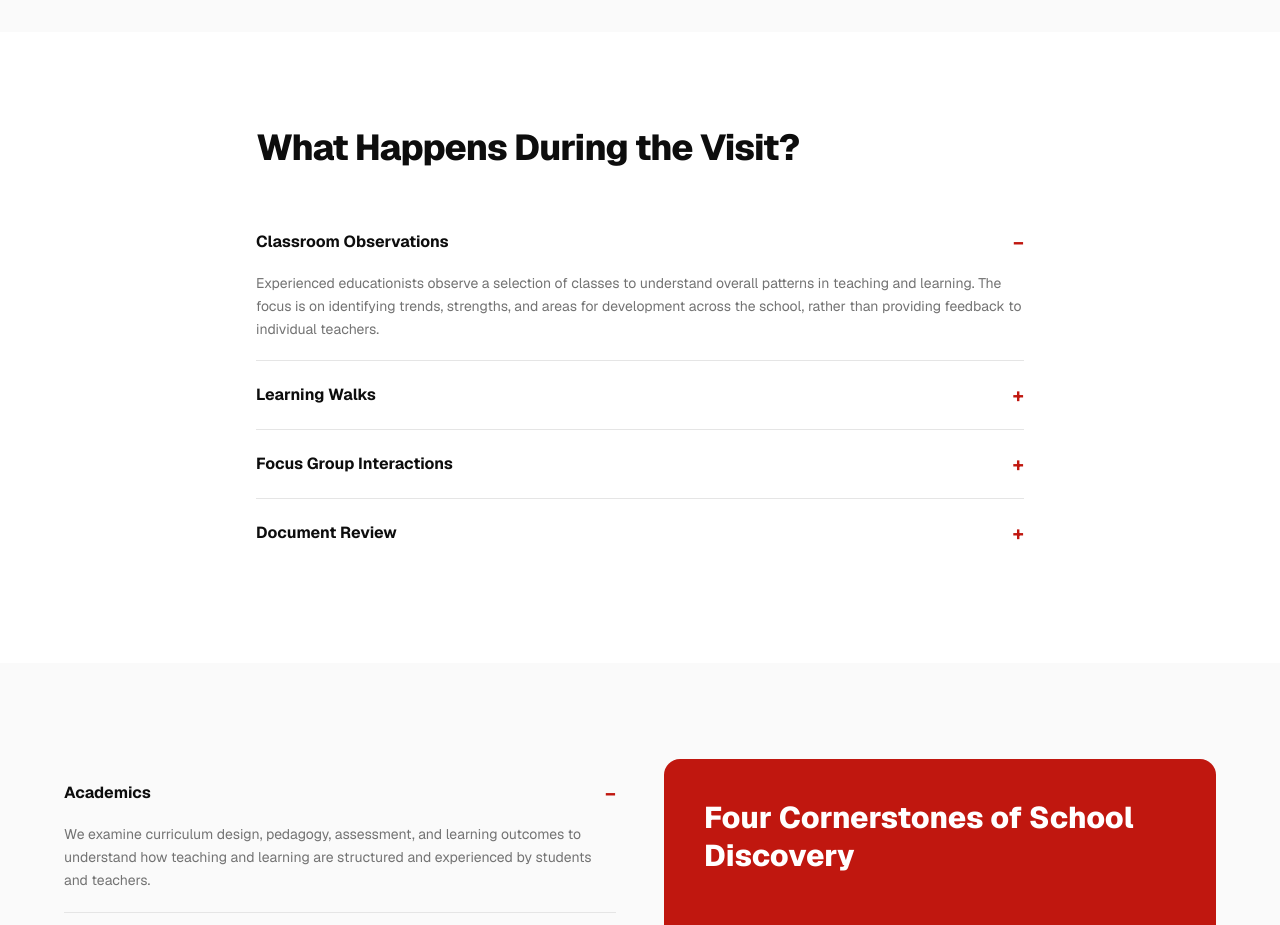
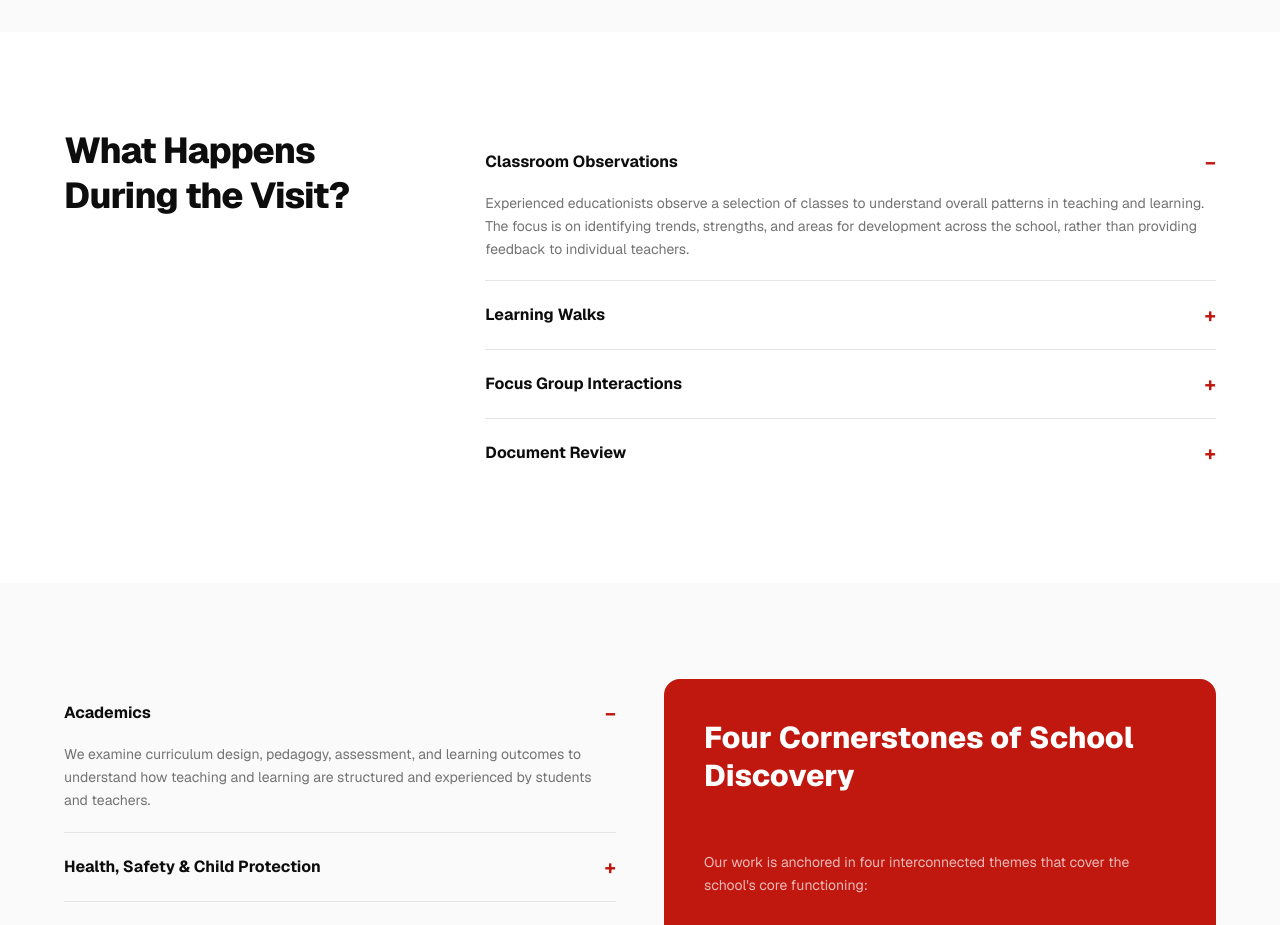
Before and after one commit to Syed-Perssonify/school-discovery-demo, a Next.js app: page / in a window 1280 px wide. Shown: the part 2560-3485 px from the top of the page. Built offline with nearby package versions, Linux system fonts and the light colour scheme.

Commit message:
refactor: enhance Process component layout with a two-column grid and sticky title for improved readability

```diff
--- a/src/app/(home)/Process/index.tsx
+++ b/src/app/(home)/Process/index.tsx
@@ -10,17 +10,23 @@ export default function Process() {
 
   return (
     <section id="process" className="py-14 sm:py-20 md:py-24 px-4 sm:px-6 bg-white">
-      <div className="max-w-3xl mx-auto">
-        <motion.h2
+      <div className="max-w-6xl mx-auto">
+        <div className="grid grid-cols-1 md:grid-cols-[1fr_2fr] gap-8 md:gap-14">
+
+          {/* Left -- sticky title */}
+          <motion.div
             variants={fadeUp}
             initial="hidden"
             whileInView="visible"
             viewport={viewportOnce}
-          className="text-2xl sm:text-3xl md:text-4xl font-extrabold text-[#0D0D0D] tracking-tight mb-8 md:mb-10"
+            className="md:sticky md:top-24 md:self-start"
           >
+            <h2 className="text-2xl sm:text-3xl md:text-4xl font-extrabold text-[#0D0D0D] tracking-tight leading-tight">
               {processContent.heading}
-        </motion.h2>
+            </h2>
+          </motion.div>
 
+          {/* Right -- accordion */}
           <motion.div
             variants={staggerContainer}
             initial="hidden"
@@ -60,6 +66,8 @@ export default function Process() {
               </motion.div>
             ))}
           </motion.div>
+
+        </div>
       </div>
     </section>
   );
```
Lines whose indentation alone changed are shown as unchanged.
